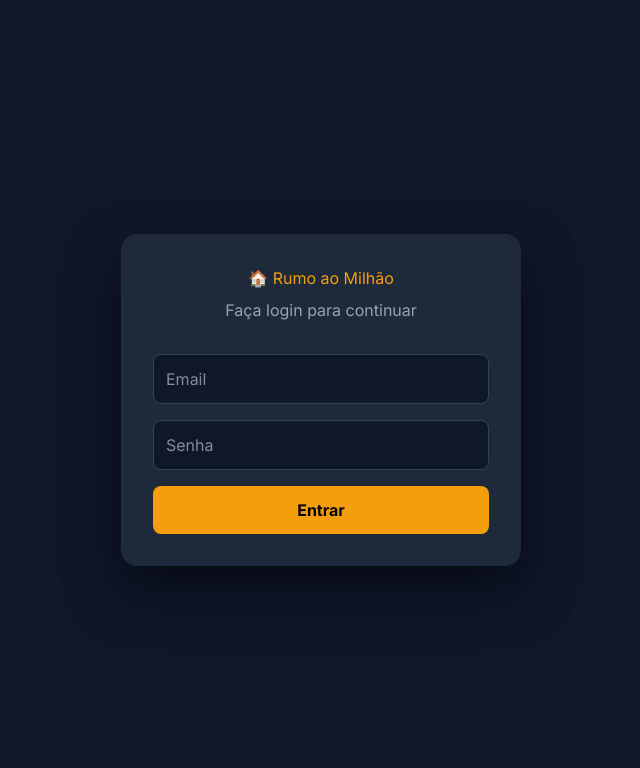
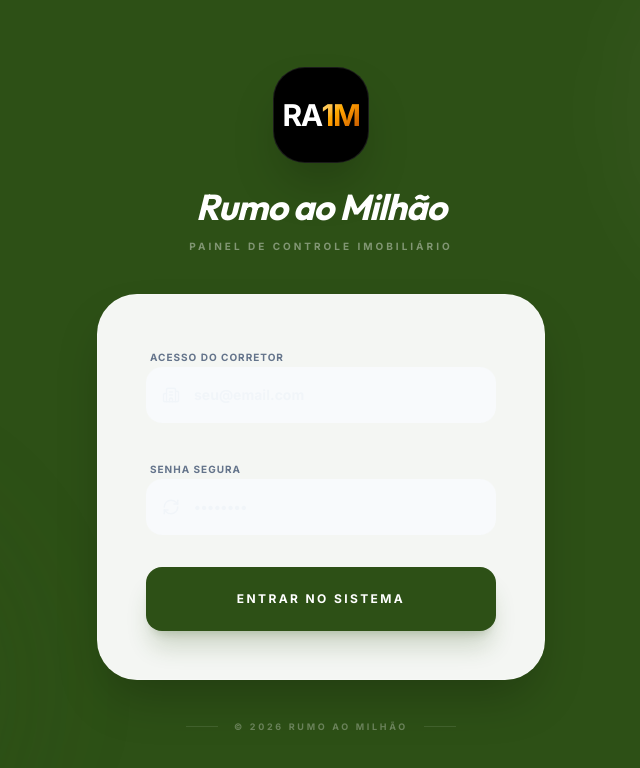
Before and after one commit to rafaelrtmatos-stm/rumo-ao-milhao, a React (Vite) app: page / in a window 1280 px wide. Shown: the top 768 px of the page, without its empty margins (319-959 px from the left). Built offline with nearby package versions, Linux system fonts and the light colour scheme; no server answers.

Commit message:
LOGIN DESIGNER

```diff
--- a/src/auth.tsx
+++ b/src/auth.tsx
@@ -1,12 +1,12 @@
 import { useState } from "react";
 import { createClient } from "@supabase/supabase-js";
+import { motion } from "motion/react";
+import { Building2, RefreshCw } from "lucide-react";
 
-const supabase = createClient(
+export const supabase = createClient(
   import.meta.env.VITE_SUPABASE_URL,
   import.meta.env.VITE_SUPABASE_ANON_KEY,
 );
-
-export { supabase };
 
 export function LoginScreen({ onLogin }: { onLogin: () => void }) {
   const [email, setEmail] = useState("");
@@ -14,7 +14,8 @@ export function LoginScreen({ onLogin }: { onLogin: () => void }) {
   const [error, setError] = useState("");
   const [loading, setLoading] = useState(false);
 
-  const handleLogin = async () => {
+  const handleSubmit = async (e: React.FormEvent) => {
+    e.preventDefault();
     setLoading(true);
     setError("");
     const { error } = await supabase.auth.signInWithPassword({
@@ -22,7 +23,7 @@ export function LoginScreen({ onLogin }: { onLogin: () => void }) {
       password,
     });
     if (error) {
-      setError("Email ou senha incorretos");
+      setError("Credenciais inválidas. Verifique seu email e senha.");
     } else {
       onLogin();
     }
@@ -30,97 +31,102 @@ export function LoginScreen({ onLogin }: { onLogin: () => void }) {
   };
 
   return (
-    <div
-      style={{
-        display: "flex",
-        alignItems: "center",
-        justifyContent: "center",
-        height: "100vh",
-        background: "#0f172a",
-      }}
+    <div className="min-h-screen bg-[#2d5016] flex items-center justify-center p-6 relative overflow-hidden">
+      <div className="absolute top-[-10%] right-[-5%] w-96 h-96 bg-white/5 rounded-full blur-3xl" />
+      <div className="absolute bottom-[-10%] left-[-5%] w-96 h-96 bg-primary-main/20 rounded-full blur-3xl" />
+
+      <motion.div
+        initial={{ opacity: 0, scale: 0.95 }}
+        animate={{ opacity: 1, scale: 1 }}
+        className="w-full max-w-md relative z-10"
       >
-      <div
-        style={{
-          background: "#1e293b",
-          padding: "2rem",
-          borderRadius: "1rem",
-          width: "100%",
-          maxWidth: "400px",
-          boxShadow: "0 25px 50px rgba(0,0,0,0.5)",
-        }}
-      >
-        <h1
-          style={{
-            color: "#f59e0b",
-            textAlign: "center",
-            marginBottom: "0.5rem",
-          }}
-        >
-          🏠 Rumo ao Milhão
+        <div className="text-center mb-10">
+          <div className="w-24 h-24 bg-black rounded-[32px] flex items-center justify-center mx-auto shadow-2xl mb-6 group transition-transform hover:rotate-12 overflow-hidden border border-white/10">
+            <div className="flex items-baseline font-sans font-black tracking-tighter text-3xl">
+              <span className="text-white">RA</span>
+              <span className="bg-gradient-to-br from-amber-200 via-amber-500 to-amber-700 bg-clip-text text-transparent">
+                1M
+              </span>
+            </div>
+          </div>
+          <h1 className="text-4xl font-display font-bold text-white italic tracking-tight">
+            Rumo ao Milhão
           </h1>
-        <p
-          style={{
-            color: "#94a3b8",
-            textAlign: "center",
-            marginBottom: "2rem",
-          }}
-        >
-          Faça login para continuar
+          <p className="text-[10px] uppercase font-bold text-white/40 mt-3 tracking-[0.3em]">
+            Painel de Controle Imobiliário
           </p>
+        </div>
+
+        <div className="bg-white/95 backdrop-blur-xl p-8 sm:p-12 rounded-[40px] shadow-2xl border border-white/20">
+          <form onSubmit={handleSubmit} className="space-y-8">
+            <div className="space-y-2">
+              <label className="text-[10px] uppercase font-black text-slate-400 tracking-widest ml-1">
+                Acesso do Corretor
+              </label>
+              <div className="relative">
+                <Building2
+                  size={18}
+                  className="absolute left-4 top-1/2 -translate-y-1/2 text-slate-300"
+                />
                 <input
                   type="email"
-          placeholder="Email"
+                  className="w-full h-14 pl-12 pr-4 bg-slate-50 border-none rounded-2xl text-sm font-bold placeholder:text-slate-300 focus:ring-2 focus:ring-[#2d5016]/20 transition-all"
                   value={email}
                   onChange={(e) => setEmail(e.target.value)}
-          style={{
-            width: "100%",
-            padding: "0.75rem",
-            marginBottom: "1rem",
-            borderRadius: "0.5rem",
-            border: "1px solid #334155",
-            background: "#0f172a",
-            color: "#fff",
-            boxSizing: "border-box",
-          }}
+                  placeholder="seu@email.com"
+                  required
+                />
+              </div>
+            </div>
+
+            <div className="space-y-2">
+              <label className="text-[10px] uppercase font-black text-slate-400 tracking-widest ml-1">
+                Senha Segura
+              </label>
+              <div className="relative">
+                <RefreshCw
+                  size={18}
+                  className="absolute left-4 top-1/2 -translate-y-1/2 text-slate-300"
                 />
                 <input
                   type="password"
-          placeholder="Senha"
+                  className="w-full h-14 pl-12 pr-4 bg-slate-50 border-none rounded-2xl text-sm font-bold placeholder:text-slate-300 focus:ring-2 focus:ring-[#2d5016]/20 transition-all"
                   value={password}
                   onChange={(e) => setPassword(e.target.value)}
-          onKeyDown={(e) => e.key === "Enter" && handleLogin()}
-          style={{
-            width: "100%",
-            padding: "0.75rem",
-            marginBottom: "1rem",
-            borderRadius: "0.5rem",
-            border: "1px solid #334155",
-            background: "#0f172a",
-            color: "#fff",
-            boxSizing: "border-box",
-          }}
+                  placeholder="••••••••"
+                  required
                 />
+              </div>
+            </div>
+
             {error && (
-          <p style={{ color: "#ef4444", marginBottom: "1rem" }}>{error}</p>
+              <motion.div
+                initial={{ opacity: 0, height: 0 }}
+                animate={{ opacity: 1, height: "auto" }}
+                className="bg-red-50 text-red-600 p-4 rounded-xl text-[10px] font-bold uppercase tracking-widest text-center border border-red-100"
+              >
+                {error}
+              </motion.div>
             )}
+
             <button
-          onClick={handleLogin}
+              type="submit"
               disabled={loading}
-          style={{
-            width: "100%",
-            padding: "0.75rem",
-            borderRadius: "0.5rem",
-            background: "#f59e0b",
-            color: "#000",
-            fontWeight: "bold",
-            border: "none",
-            cursor: "pointer",
-            fontSize: "1rem",
-          }}
+              className="w-full h-16 bg-[#2d5016] text-white rounded-2xl text-xs uppercase tracking-[0.2em] font-black shadow-xl shadow-[#2d5016]/20 hover:bg-[#1a300d] transition-all transform hover:-translate-y-1 active:scale-95"
             >
-          {loading ? "Entrando..." : "Entrar"}
+              {loading ? "Entrando..." : "Entrar no Sistema"}
             </button>
+          </form>
         </div>
+
+        <div className="flex justify-center items-center gap-4 mt-10">
+          <div className="h-px w-8 bg-white/10" />
+          <p className="text-[9px] font-bold text-white/30 uppercase tracking-[0.3em]">
+            &copy; 2026 Rumo ao Milhão
+          </p>
+          <div className="h-px w-8 bg-white/10" />
+        </div>
+      </motion.div>
     </div>
   );
 }
```
Also changed, not shown: icon.png (added). Lines whose indentation alone changed are shown as unchanged.
